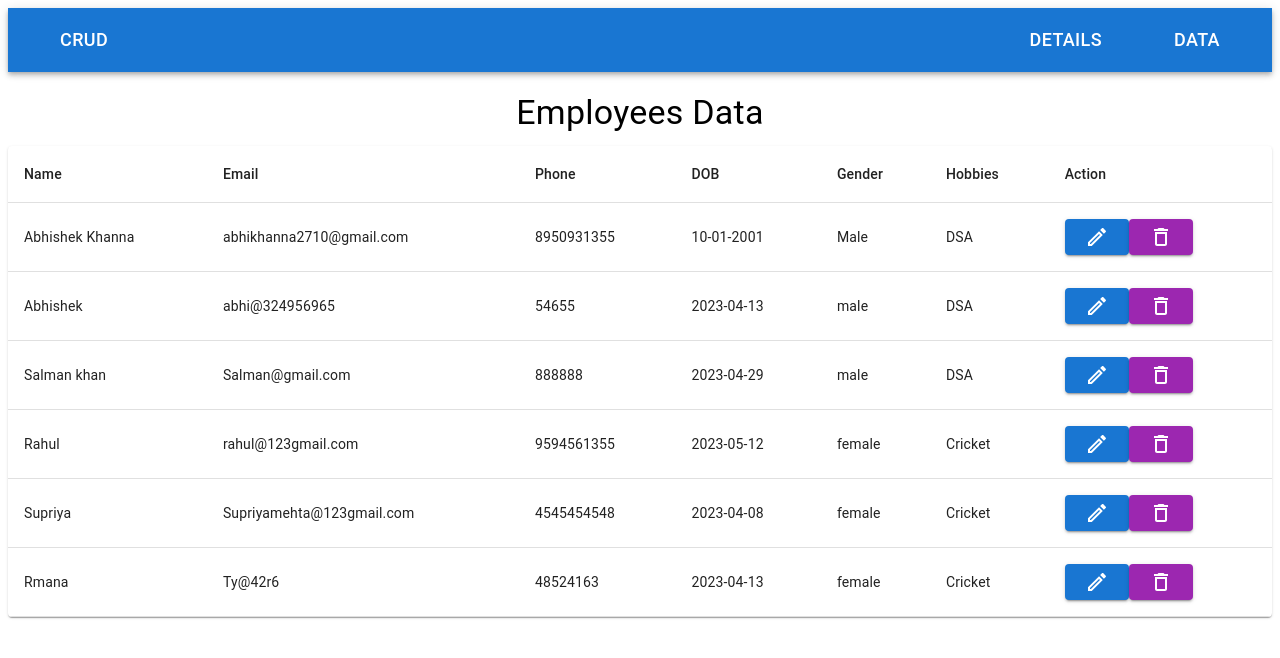
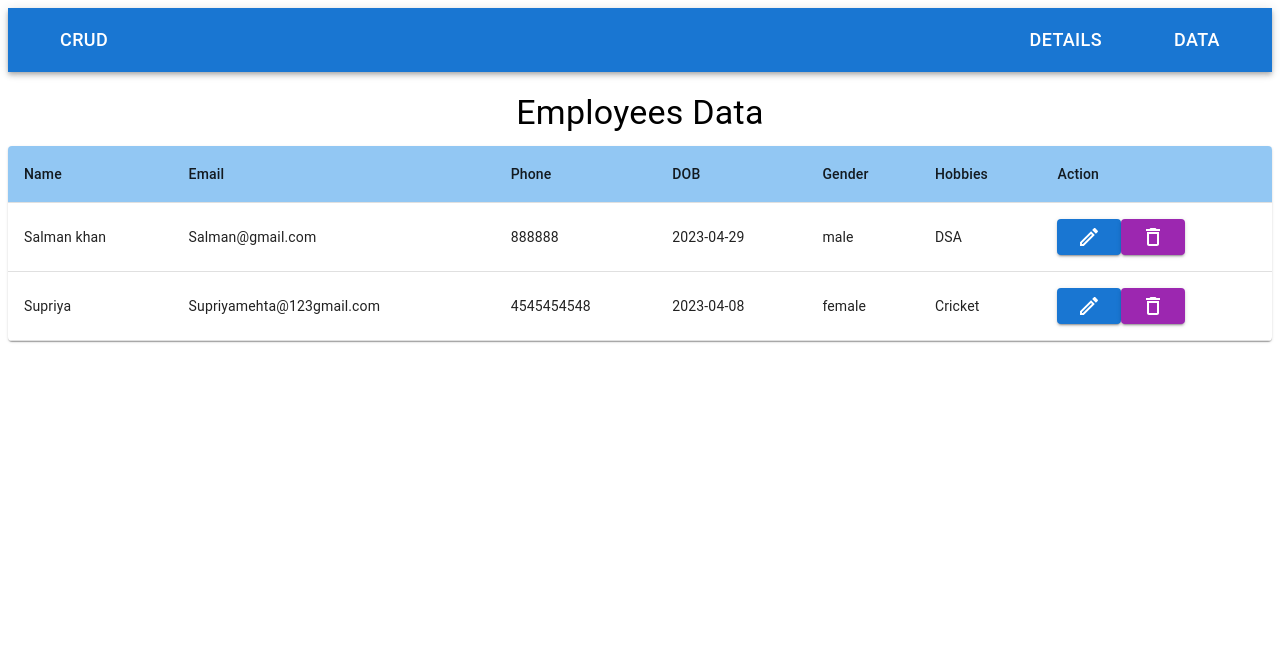
Before and after one commit to abhishekkhanna2710/React_CRUD, a React (Vite) app: page /data in a window 1280 px wide. Shown: the top 658 px of the page. Built offline with nearby package versions, Linux system fonts and the light colour scheme; data requests are answered from the project's data file.

Commit message:
Delete Functionality Implememented

```diff
--- a/src/Pages/Employee_Data/Data.jsx
+++ b/src/Pages/Employee_Data/Data.jsx
@@ -14,6 +14,7 @@ import {
     Paper,
     Typography
 } from '@mui/material';
+import { idID } from '@mui/material/locale';
 
 function DataTable() {
     const [employees, setEmployees] = useState([]);
@@ -33,10 +34,20 @@ function DataTable() {
         // handle edit logic
     };
 
-    const handleDelete = (employee) => {
-        // handle delete logic
+    const handleDelete = (id) => {
+        fetch(`http://localhost:3000/data/${id}`, {
+            method: 'DELETE'
+        })
+            .then(response => response.json())
+            .then(data => {
+                console.log('Success:', data);
+                // update the employees state by filtering out the deleted employee
+                setEmployees(employees.filter(e => e.id !== id));
+            })
+            .catch(error => {
+                console.error('Error:', error);
+            });
     };
-
     return (
         <>
             <Navbar />
@@ -49,7 +60,7 @@ function DataTable() {
             <TableContainer component={Paper}>
                 <Table>
                     <TableHead>
-                        <TableRow>
+                        <TableRow style={{ background: "#92C7F3" }}>
                             <TableCell>Name</TableCell>
                             <TableCell>Email</TableCell>
                             <TableCell>Phone</TableCell>
@@ -70,7 +81,8 @@ function DataTable() {
                                 <TableCell>{e.hobbies}</TableCell>
                                 <TableCell>
                                     <Button variant="contained" color="primary" onClick={() => handleEdit(e)}><EditOutlinedIcon /></Button>
-                                    <Button variant="contained" color="secondary" onClick={() => handleDelete(e)}><DeleteOutlineTwoToneIcon /></Button>
+                                    <Button variant="contained" color="secondary" onClick={() => handleDelete(e.id)}><DeleteOutlineTwoToneIcon /></Button>
+
                                 </TableCell>
                             </TableRow>
                         ))}
--- a/src/Pages/Employee_Details/Employee.jsx
+++ b/src/Pages/Employee_Details/Employee.jsx
@@ -64,6 +64,7 @@ function Employee() {
     return (
         <div>
             <Navbar />
+            <br />
 
             <Card style={{ maxWidth: 450, margin: "0 auto", padding: "20px 5px" }}>
                 <CardContent>
--- a/src/db.json
+++ b/src/db.json
@@ -1,23 +1,5 @@
 {
   "data": [
-    {
-      "id": 1,
-      "name": "Abhishek Khanna",
-      "email": "abhikhanna2710@gmail.com",
-      "phone": "8950931355",
-      "dob": "10-01-2001",
-      "gender": "Male",
-      "hobbies": "DSA"
-    },
-    {
-      "name": "Abhishek",
-      "email": "abhi@324956965",
-      "phone": "54655",
-      "dob": "2023-04-13",
-      "gender": "male",
-      "hobbies": "DSA",
-      "id": 2
-    },
     {
       "name": "Salman khan",
       "email": "Salman@gmail.com",
@@ -28,15 +10,6 @@
       "id": 3
     },
     {
-      "name": "Rahul",
-      "email": "rahul@123gmail.com",
-      "phone": "9594561355",
-      "dob": "2023-05-12",
-      "gender": "female",
-      "hobbies": "Cricket",
-      "id": 4
-    },
-    {
       "name": "Supriya",
       "email": "Supriyamehta@123gmail.com",
       "phone": "4545454548",
@@ -44,15 +17,6 @@
       "gender": "female",
       "hobbies": "Cricket",
       "id": 5
-    },
-    {
-      "name": "Rmana",
-      "email": "Ty@42r6",
-      "phone": "48524163",
-      "dob": "2023-04-13",
-      "gender": "female",
-      "hobbies": "Cricket",
-      "id": 6
     }
   ]
 }
```
